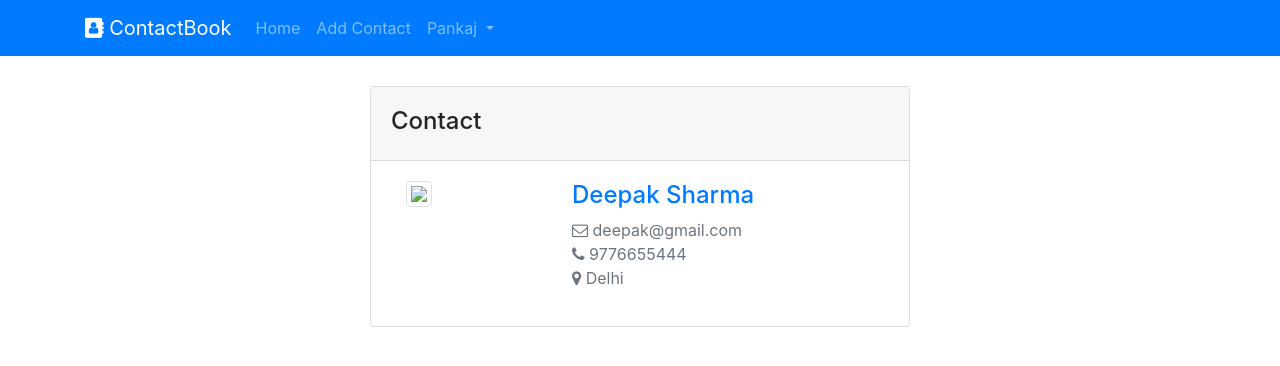
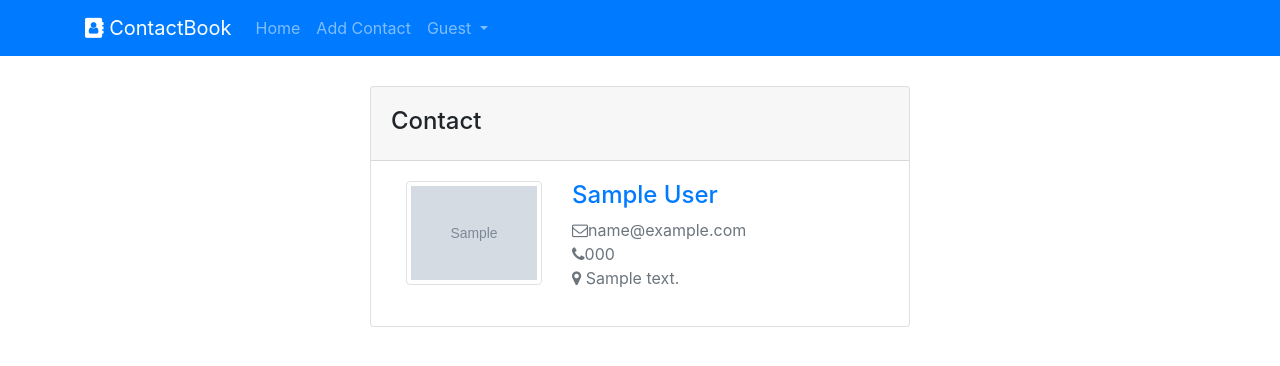
Before and after one commit to priya-nb695/contactsBook, a PHP site: page /contactsBook/view.php?id=1 in a window 1280 px wide. Shown: the top 366 px of the page. Run offline with PHP 8.4, Linux system fonts and the light colour scheme; the visitor is signed in with stand-in values (Sample User, id 1); tables that the repository leaves empty or names only in its code hold one stand-in row (values such as "Sample post"); grey boxes marked "Sample" are stand-in pictures; some libraries are stand-ins or nearby versions.

Commit message:
view contact done

```diff
--- a/index.php
+++ b/index.php
@@ -62,7 +62,7 @@ if(!empty($userId)){
       <td class="align-middle"><img src="<?php echo $userImage?>" class="img-thumbnail imgList" style="width: 60px;"/></td>
       <td class="align-middle"><?php  echo $row['first_name']." ".$row['last_name'];?></td>
       <td class="align-middle">
-      <a href="/contactbook/view.php?id=9" class="btn btn-success">View</a>
+      <a href="<?php echo SITEURL."view.php?id=".$row['id'] ?>" class="btn btn-success">View</a>
       <a href="/contactbook/addcontact.php?id=9" class="btn btn-primary">Edit</a>
       <a href="/contactbook/delete.php?id=9" class="btn btn-danger" onclick="return confirm(`Are you sure want to delete this contact?`)">Delete</a>
       </td>
--- a/view.php
+++ b/view.php
@@ -1,43 +1,41 @@
+<?php
+//session alredy started on header
+   include_once 'common/header.php';
+   require_once "includes/db.php";
+   //if user logged in then do the action
+  if(empty($_SESSION['user'])){
+    header("location:".SITEURL."login.php");
+    exit();
 
-<!DOCTYPE html>
-<html lang="en">
-<head>
-<meta charset="UTF-8">
-<meta name="viewport" content="width=device-width, initial-scale=1.0">
-<title>Contact Book</title>
-<!-- CSS -->
-<link rel="stylesheet" href="https://cdn.jsdelivr.net/npm/bootstrap@4.5.3/dist/css/bootstrap.min.css" integrity="sha384-TX8t27EcRE3e/ihU7zmQxVncDAy5uIKz4rEkgIXeMed4M0jlfIDPvg6uqKI2xXr2" crossorigin="anonymous">
-<link rel="stylesheet" href="https://stackpath.bootstrapcdn.com/font-awesome/4.7.0/css/font-awesome.min.css" integrity="sha384-wvfXpqpZZVQGK6TAh5PVlGOfQNHSoD2xbE+QkPxCAFlNEevoEH3Sl0sibVcOQVnN" crossorigin="anonymous">
-<link rel="stylesheet" href="css/style.css">
-</head>
-<body>
+   }
+    $userId = (!empty($_SESSION['user']) && !empty($_SESSION['user']['id'])) ? $_SESSION['user']['id'] : 0;
+    //get the contact id
+    $contactId=$_GET['id'];
+    if(!empty( $contactId) && is_numeric($contactId)){
+      $connection=db_connect();
+      $contact_Id=mysqli_real_escape_string($connection,$contactId);
+      $sql="SELECT * FROM `contacts` WHERE `id`={$contactId} AND `owner_id`={$userId} ";
+      $mysqlResult=mysqli_query($connection,$sql);
+      $rows=mysqli_num_rows($mysqlResult);
+      if($rows>0){
+        $contactResult=mysqli_fetch_assoc($mysqlResult);
+        // print_arr($contactResult);
+      }
+      else{
+        echo "Record doesnt Exist";
+        exit();
+      }
 
-<nav class="navbar navbar-expand-lg navbar-dark bg-primary">
-<div class="container">
-  <a class="navbar-brand" href="/contactbook/"><i class="fa fa-address-book"></i> ContactBook</a>
-  <button class="navbar-toggler" type="button" data-toggle="collapse" data-target="#navbarNavDropdown" aria-controls="navbarNavDropdown" aria-expanded="false" aria-label="Toggle navigation">
-    <span class="navbar-toggler-icon"></span>
-  </button>
-  <div class="collapse navbar-collapse" id="navbarNavDropdown">
-    <ul class="navbar-nav">
-      <li class="nav-item ">
-        <a class="nav-link" href="/contactbook/">Home <span class="sr-only">(current)</span></a>
-      </li>
-            <li class="nav-item">
-        <a class="nav-link" href="/contactbook/addcontact.php">Add Contact</a>
-      </li>
-      <li class="nav-item dropdown ">
-        <a class="nav-link dropdown-toggle" href="/contactbook/profile.php" id="navbarDropdownMenuLink" role="button" data-toggle="dropdown" aria-haspopup="true" aria-expanded="false">
-        Pankaj        </a>
-        <div class="dropdown-menu" aria-labelledby="navbarDropdownMenuLink">
-          <a class="dropdown-item" href="/contactbook/profile.php">Profile</a>
-          <a class="dropdown-item" href="/contactbook/logout.php">Logout</a>
-        </div>
-      </li>
-          </ul>
-  </div>
-  </div>
-</nav>
+    }
+    else{
+      echo "Invalid  Contact Id";
+      exit();
+    }
+   //getting the erros from signup_action.php file
+//    if(isset($_SESSION['errors'])){
+//      print_arr($_SESSION['errors']);
+//    }
+?>
 <main role="main" class="container">
   <div class="row justify-content-center wrapper">
 <div class="col-md-6">
@@ -49,14 +47,14 @@
 <div class="container" id="profile">
         <div class="row">
             <div class="col-sm-6 col-md-4">
-                <img src="https://via.placeholder.com/50.png/09f/666" width="150" class="img-thumbnail" />
+                <img src="<?php echo !empty( $contactResult['photo'])? SITEURL."uploads/photos/".$contactResult['photo']:'https://via.placeholder.com/50.png/09f/666' ?>" width="150" class="img-thumbnail" />
             </div>
             <div class="col-sm-6 col-md-8">
-                <h4 class="text-primary">Deepak Sharma</h4>
+                <h4 class="text-primary"><?php echo  $contactResult['first_name']." ". $contactResult['last_name']  ?></h4>
                 <p class="text-secondary">
-                <i class="fa fa-envelope-o" aria-hidden="true"></i> deepak@gmail.com<br />
-                <i class="fa fa-phone" aria-hidden="true"></i> 9776655444<br />
-                <i class="fa fa-map-marker" aria-hidden="true"></i> Delhi
+                <i class="fa fa-envelope-o" aria-hidden="true"></i><?php echo  $contactResult['email'] ?><br />
+                <i class="fa fa-phone" aria-hidden="true"></i><?php echo  $contactResult['phone'] ?><br />
+                <i class="fa fa-map-marker" aria-hidden="true"></i> <?php echo  $contactResult['address'] ?>
                 </p>
                 <!-- Split button -->
             </div>
@@ -71,8 +69,6 @@
 </div>
 
 </main>
-<!-- jQuery and JS bundle w/ Popper.js -->
-<script src="https://code.jquery.com/jquery-3.5.1.slim.min.js" integrity="sha384-DfXdz2htPH0lsSSs5nCTpuj/zy4C+OGpamoFVy38MVBnE+IbbVYUew+OrCXaRkfj" crossorigin="anonymous"></script>
-<script src="https://cdn.jsdelivr.net/npm/bootstrap@4.5.3/dist/js/bootstrap.bundle.min.js" integrity="sha384-ho+j7jyWK8fNQe+A12Hb8AhRq26LrZ/JpcUGGOn+Y7RsweNrtN/tE3MoK7ZeZDyx" crossorigin="anonymous"></script>
-</body>
-</html>
+<?php
+   include_once 'common/footer.php';
+?>
```
